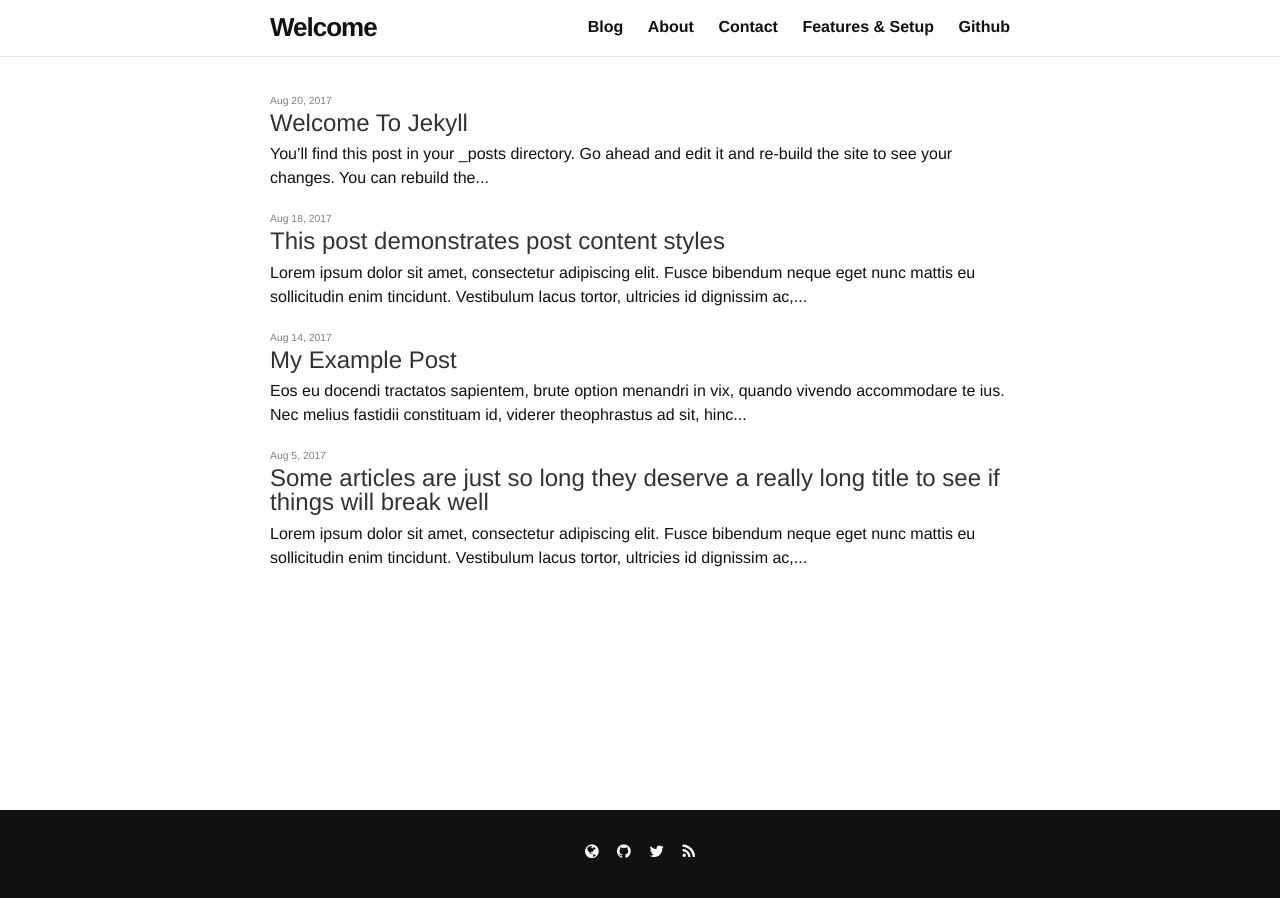
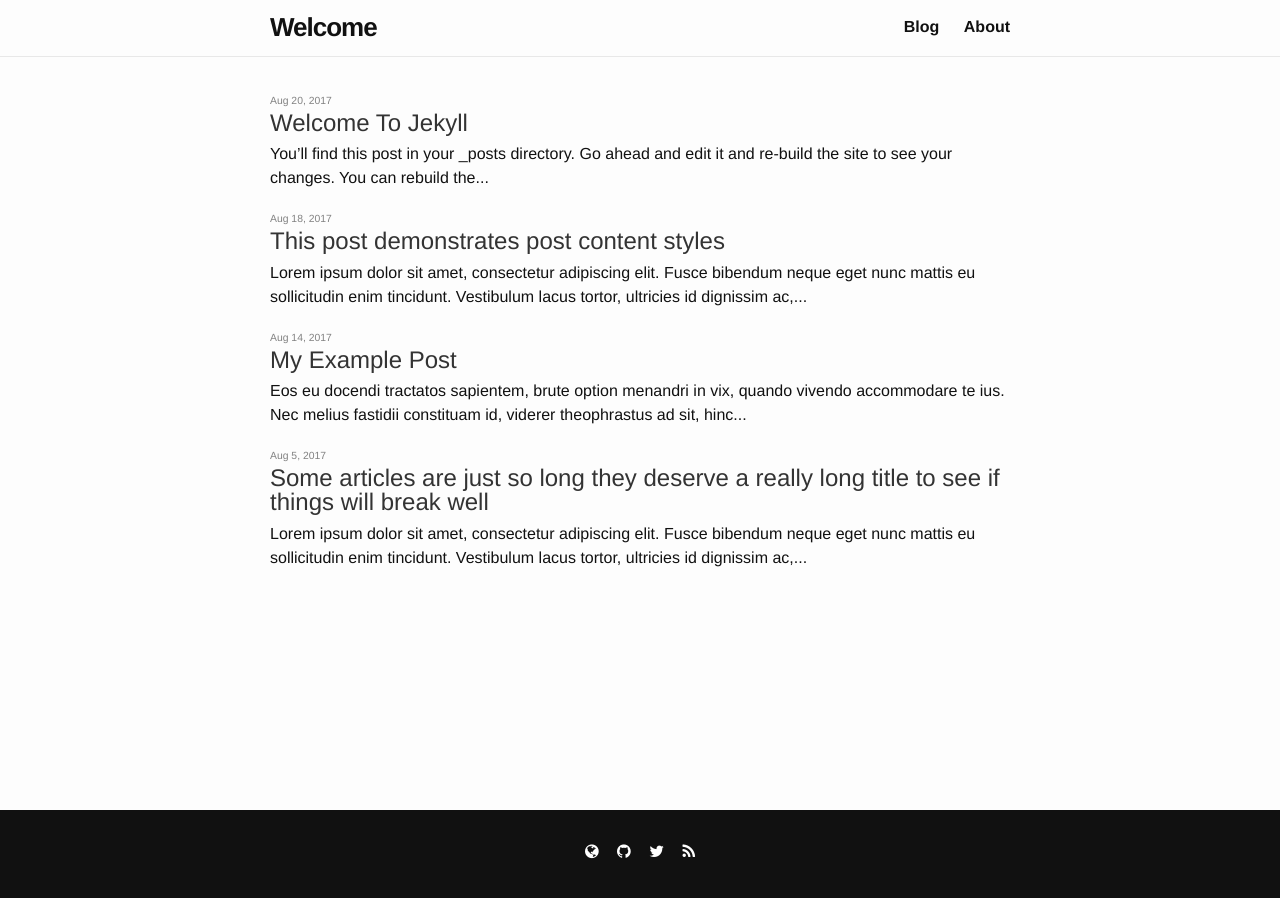
Before and after one commit to stepMode/stepmode.github.io, a Jekyll site: the page built from index.html, in a window 1280 px wide. Built offline with Jekyll 4.4.1, drawn with Linux system fonts in a browser that asks for light colours; the list of posts is cut into pages by our own code.

Commit message:
changing header pages

```diff
--- a/_config.yml
+++ b/_config.yml
@@ -42,9 +42,6 @@ paginate_path: "/page:num/"
 header_pages:
   - _pages/blog.md
   - _pages/about.md
-  - _pages/contact.md
-  - _pages/setup.md
-  - _pages/github.md
 
 plugins:
   - jekyll-feed
```
